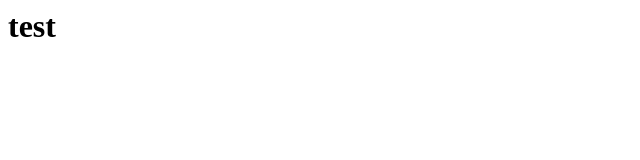
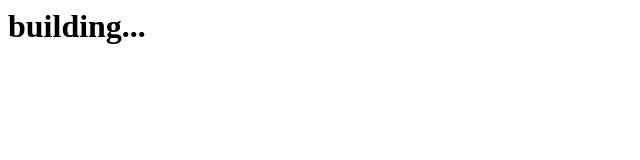
Before and after one commit to sp34rh34d/sp34rh34d.github.io, a plain HTML site: page index.html in a window 1280 px wide. Shown: the whole page, without its empty margins (0-640 px from the left). Drawn offline with Linux system fonts and the light colour scheme.

Commit message:
Update index.html

```diff
--- a/index.html
+++ b/index.html
@@ -1 +1 @@
-<H1>test</H1>
+<H1>building...</H1>
```
